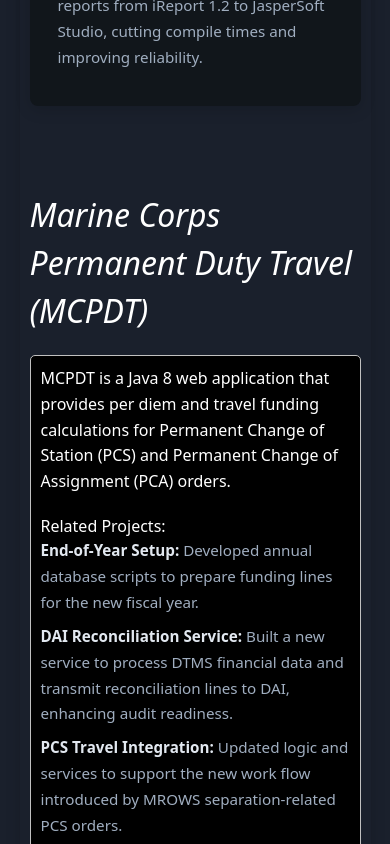
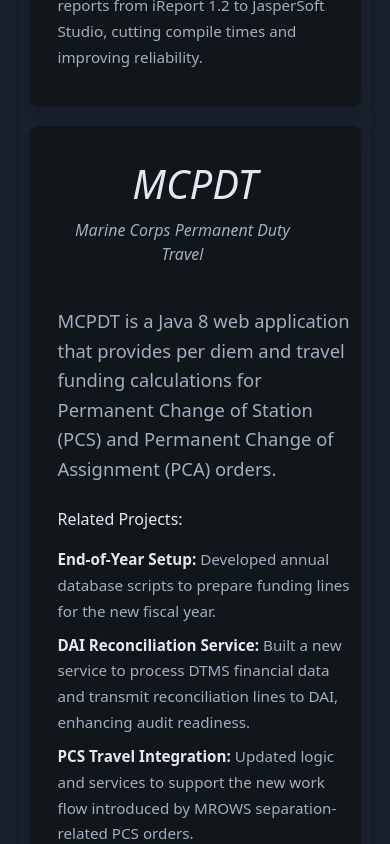
Before and after one commit to ethan5191/portfolio_v2, a Next.js app: page / in a window 390 px wide. Shown: the part 3160-4004 px from the top of the page. Built offline with nearby package versions, Linux system fonts and the light colour scheme.

Commit message:
Moved MCPDT section over to new styles

```diff
--- a/app/components/mcpdt/McpdtSection.tsx
+++ b/app/components/mcpdt/McpdtSection.tsx
@@ -1,14 +1,16 @@
 import accomplishments from "../shared/accomplishmentList.module.css";
-import sectionStyles from "../shared/sectionContent.module.css";
 import React from "react";
+import sectionBase from "@/app/components/shared/sectionBase.module.css";
+import styles from "./mcpdtSection.module.css";
 
 export default function McpdtSection() {
-    return (<section id="mcpdt" className={sectionStyles.section}>
-        <h2>Marine Corps Permanent Duty Travel (MCPDT)</h2>
-        <div className={`${sectionStyles.sectionContentWrapper} ${sectionStyles.infoContent}`}>
-            <p>MCPDT is a Java 8 web application that provides per diem and travel funding calculations for Permanent
-                Change of Station (PCS)
-                and Permanent Change of Assignment (PCA) orders.</p>
+    return (<section id="mcpdt" className={`${sectionBase.sectionBase} ${styles.mcpdtSection}`}>
+        <h2>MCPDT
+            <span className={styles.acronymTooltip}>Marine Corps Permanent Duty Travel</span>
+        </h2>
+        <div className={styles.contentColumn}>
+            <p className={styles.contentColumn}>MCPDT is a Java 8 web application that provides per diem and travel funding calculations for Permanent
+                Change of Station (PCS) and Permanent Change of Assignment (PCA) orders.</p>
             <h4>Related Projects:</h4>
             <ul className={accomplishments.accomplishmentsList}>
                 <li><span className={accomplishments.accomplishmentTitle}>End-of-Year Setup:</span>
--- /dev/null
+++ b/app/components/mcpdt/mcpdtSection.module.css
@@ -0,0 +1,101 @@
+.mcpdtSection {
+    display: flex;
+    flex-wrap: wrap;
+    align-items: flex-start;
+    gap: var(--spacing-xl);
+    text-align: left;
+}
+
+.mcpdtSection h2 {
+    flex: 0 0 200px;
+    min-width: 150px;
+    text-align: right;
+    margin-bottom: 0;
+    position: relative;
+    cursor: help;
+}
+
+.contentColumn {
+    flex: 1;
+    min-width: 300px;
+}
+
+.acronymTooltip {
+    visibility: hidden;
+    opacity: 0;
+    pointer-events: none;
+    position: absolute;
+    top: 100%;
+    right: 0;
+    background-color: var(--color-background-header);
+    color: var(--color-text-secondary);
+    padding: var(--spacing-xs) var(--spacing-sm);
+    border-radius: var(--border-radius-sm);
+    box-shadow: 0 2px 8px var(--color-shadow-default);
+    white-space: normal;
+    z-index: 100;
+    transition: opacity 0.2s ease, visibility 0.2s ease;
+    max-width: 250px;
+    font-size: 1rem;
+}
+
+.mcpdtSection h2:hover .acronymTooltip {
+    visibility: visible;
+    opacity: 1;
+    pointer-events: auto;
+}
+
+.acronymDefinition {
+    font-weight: normal;
+    font-size: 1.15rem;
+    margin-bottom: var(--spacing-xl);
+    color: var(--color-text-secondary);
+}
+
+.contentColumn h4 {
+    font-size: 1.2rem;
+    color: var(--color-text-primary);
+    margin-top: var(--spacing-lg);
+    margin-bottom: var(--spacing-md);
+    text-align: left;
+}
+
+@media (max-width: 768px) {
+    .mcpdtSection {
+        flex-direction: column;
+        gap: var(--spacing-lg);
+    }
+    .mcpdtSection h2 {
+        flex: none;
+        width: 100%;
+        text-align: center;
+        margin-bottom: var(--spacing-md);
+        font-size: 2.5rem;
+    }
+    .contentColumn {
+        flex: none;
+        width: 100%;
+    }
+    .mcpdtSection h2 .acronymTooltip {
+        position: static;
+        visibility: visible;
+        opacity: 1;
+        background-color: transparent;
+        color: var(--color-text-secondary);
+        box-shadow: none;
+        padding: 0;
+        text-align: center;
+        font-size: 1rem;
+        margin-top: var(--spacing-xs);
+        white-space: normal;
+        display: block;
+    }
+    .acronymDefinition {
+        font-size: 1rem;
+        margin-bottom: var(--spacing-lg);
+        text-align: left;
+    }
+    .contentColumn h4 {
+        font-size: 1rem;
+    }
+}
```
